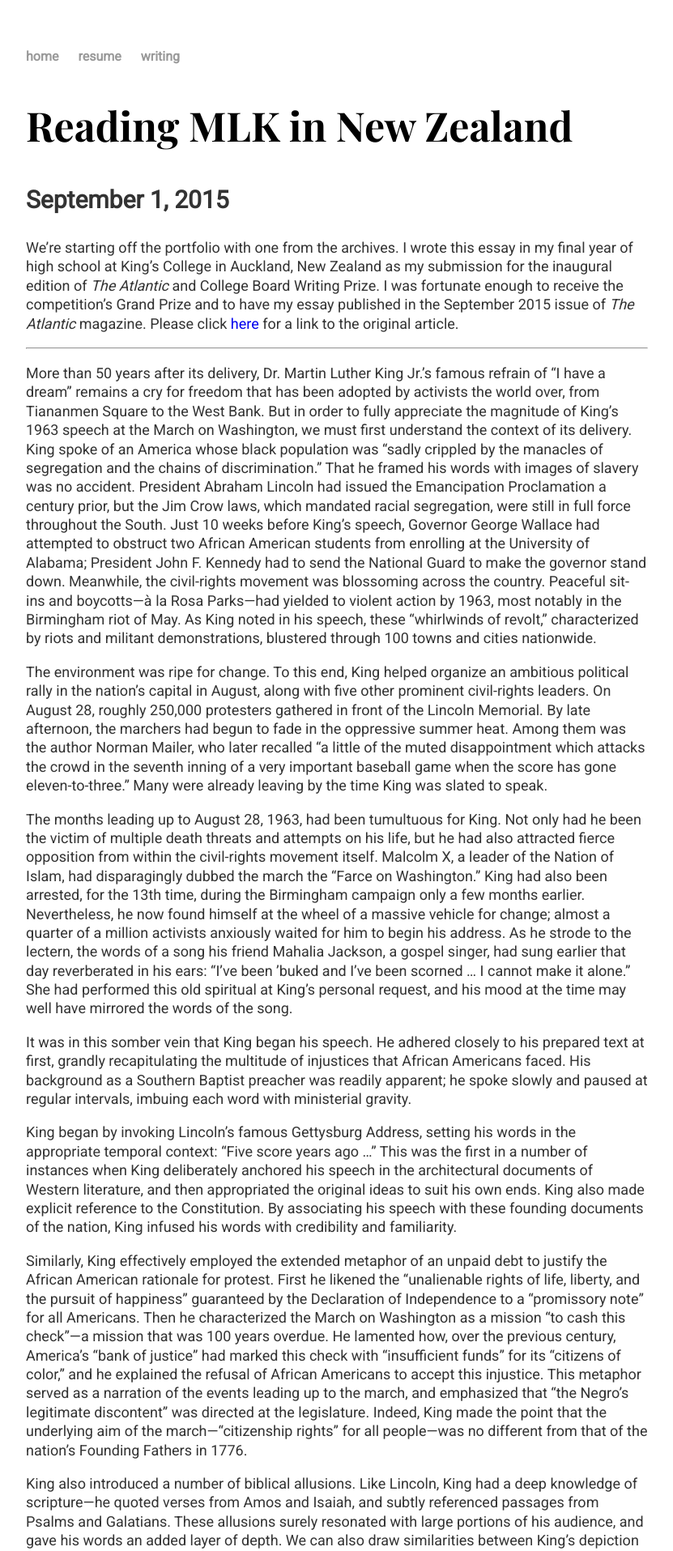
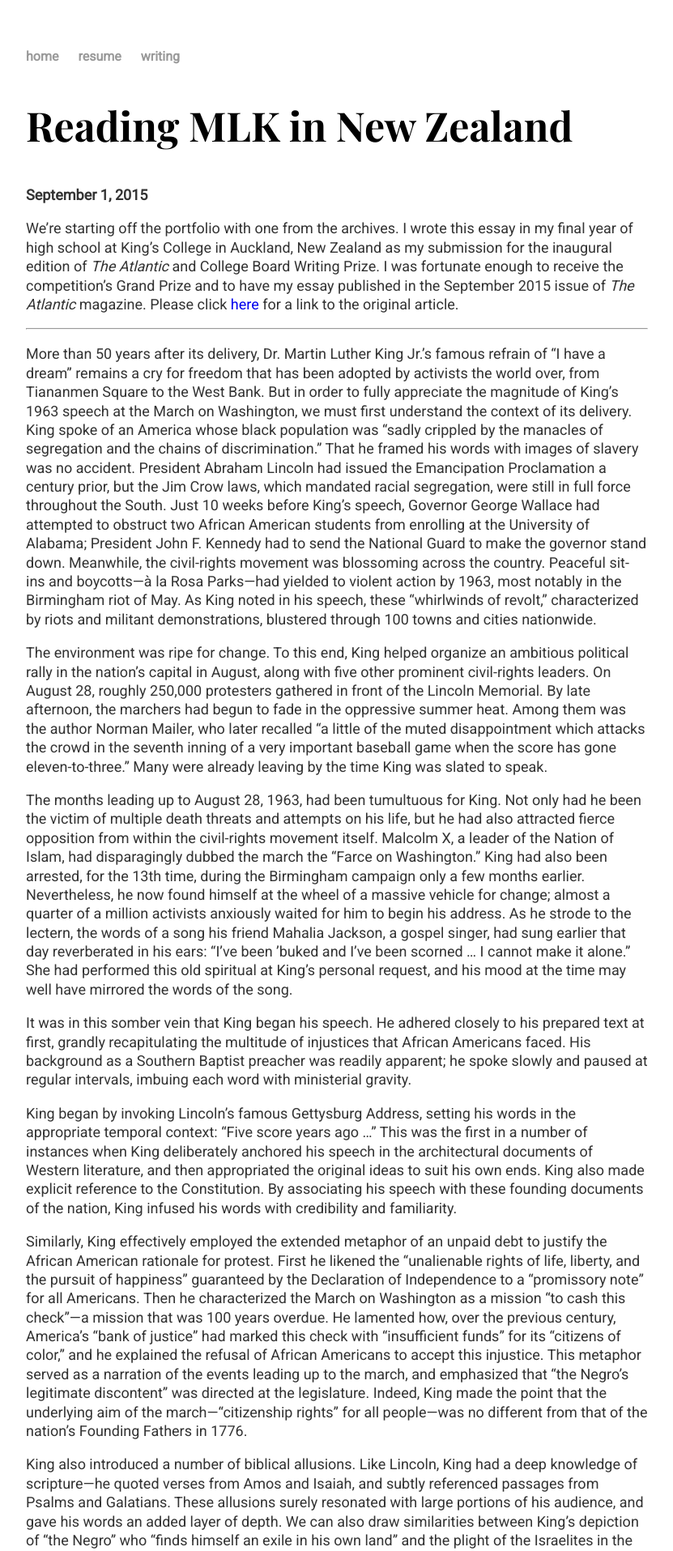
Before and after one commit to nicolas-yan/nicolas-yan.github.io, a Jekyll site: the page built from _posts/2015-09-01-reading-mlk-in-new-zealand.md, in a window 1280 px wide. Shown: the top 1915 px of the page at 81% size, without its empty margins (224-1055 px from the left). Built offline with Jekyll 4.4.1, drawn with Linux system fonts in a browser that asks for light colours; some web fonts are replaced.

Commit message:
Update main.css

```diff
--- a/css/main.css
+++ b/css/main.css
@@ -31,7 +31,8 @@ h2 {
 }
 h3 {
     font-family: 'Roboto', sans-serif;
-    font-size: 30px;
+    font-size: 18px;
+    line-height: 1.3;
     color: #333;
     font-weight: bold;
 }
```
